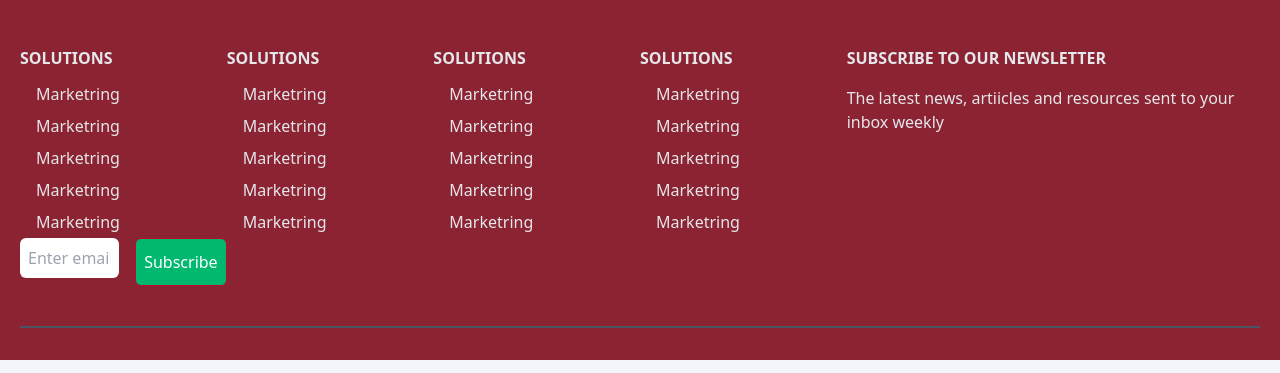
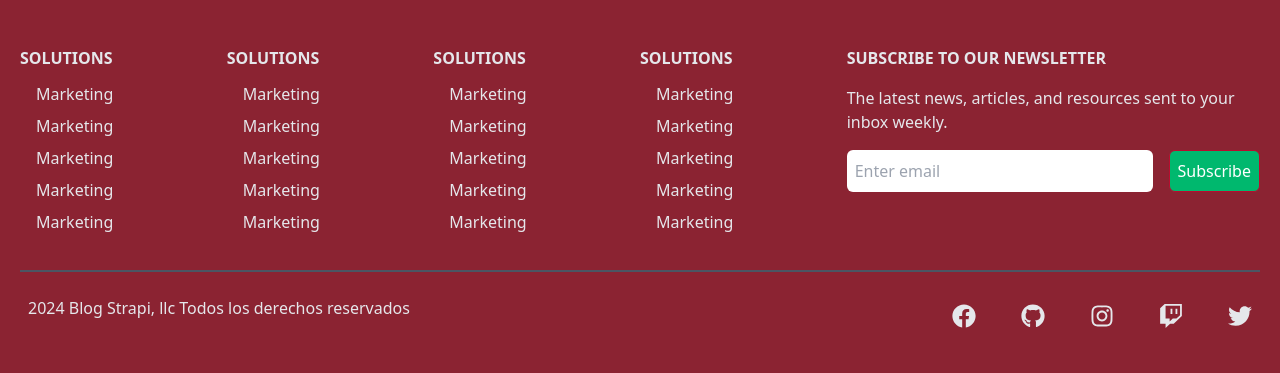
Before and after one commit to albertozelaya/blog-strapi, a React (Vite) app: page / in a window 1280 px wide. Shown: the part 658-1031 px from the top of the page. Built offline with nearby package versions, Linux system fonts and the light colour scheme.

Commit message:
Terminacion footer

```diff
--- a/package.json
+++ b/package.json
@@ -11,7 +11,8 @@
   },
   "dependencies": {
     "react": "^18.2.0",
-    "react-dom": "^18.2.0"
+    "react-dom": "^18.2.0",
+    "react-icons": "^5.0.1"
   },
   "devDependencies": {
     "@types/react": "^18.2.56",
--- a/src/components/Footer.jsx
+++ b/src/components/Footer.jsx
@@ -1,55 +1,68 @@
+import { FaFacebook, FaInstagram, FaTwitter, FaTwitch, FaGithub } from "react-icons/fa";
 const Footer = () => {
   return (
     <div className="w-full bg-RED_DARKER text-gray-200 py-8 px-2">
       <div className="max-w-[1240px] mx-auto grid grid-cols-2 md:grid-cols-6 border-b-2 border-gray-600 py-8">
-        <div className="">
+        <div>
           <h6 className="font-bold uppercase py-2">Solutions</h6>
           <ol>
-            <li className="py-1">Marketring</li>
-            <li className="py-1">Marketring</li>
-            <li className="py-1">Marketring</li>
-            <li className="py-1">Marketring</li>
-            <li className="py-1">Marketring</li>
+            <li className="py-1">Marketing</li>
+            <li className="py-1">Marketing</li>
+            <li className="py-1">Marketing</li>
+            <li className="py-1">Marketing</li>
+            <li className="py-1">Marketing</li>
           </ol>
         </div>
-        <div className="">
+        <div>
           <h6 className="font-bold uppercase py-2">Solutions</h6>
           <ol>
-            <li className="py-1">Marketring</li>
-            <li className="py-1">Marketring</li>
-            <li className="py-1">Marketring</li>
-            <li className="py-1">Marketring</li>
-            <li className="py-1">Marketring</li>
+            <li className="py-1">Marketing</li>
+            <li className="py-1">Marketing</li>
+            <li className="py-1">Marketing</li>
+            <li className="py-1">Marketing</li>
+            <li className="py-1">Marketing</li>
           </ol>
         </div>
-        <div className="">
+        <div>
           <h6 className="font-bold uppercase py-2">Solutions</h6>
           <ol>
-            <li className="py-1">Marketring</li>
-            <li className="py-1">Marketring</li>
-            <li className="py-1">Marketring</li>
-            <li className="py-1">Marketring</li>
-            <li className="py-1">Marketring</li>
+            <li className="py-1">Marketing</li>
+            <li className="py-1">Marketing</li>
+            <li className="py-1">Marketing</li>
+            <li className="py-1">Marketing</li>
+            <li className="py-1">Marketing</li>
           </ol>
         </div>
-        <div className="">
+        <div>
           <h6 className="font-bold uppercase py-2">Solutions</h6>
           <ol>
-            <li className="py-1">Marketring</li>
-            <li className="py-1">Marketring</li>
-            <li className="py-1">Marketring</li>
-            <li className="py-1">Marketring</li>
-            <li className="py-1">Marketring</li>
+            <li className="py-1">Marketing</li>
+            <li className="py-1">Marketing</li>
+            <li className="py-1">Marketing</li>
+            <li className="py-1">Marketing</li>
+            <li className="py-1">Marketing</li>
           </ol>
         </div>
+
         <div className="col-span-2 pt-2 md:pt-2">
           <p className="font-bold uppercase">Subscribe To Our Newsletter</p>
-          <p className="py-4">The latest news, artiicles and resources sent to your inbox weekly</p>
+          <p className="py-4">The latest news, articles, and resources sent to your inbox weekly.</p>
+          <form className="flex flex-col sm:flex-row">
+            <input className="w-full p-2 mr-4 rounded-md mb-2" type="email" placeholder="Enter email" />
+            <button className="p-2 mb-2 bg-[#00B86E] ">Subscribe</button>
+          </form>
         </div>
-        <form className="flex flex-col sm:flex-row ">
-          <input className="w-full p-2 mr-4 rounded-md mb-4" type="email" placeholder="Enter email"/>
-          <button className="p-2 mb-2 bg-[#00B86E]">Subscribe</button>
-        </form>
+      </div>
+
+      <div className="flex flex-col max-w-[1240px] px-2 py-4 m-auto justify-between sm:flex-row text-center text-gray-200 items-center">
+        <p>2024 Blog Strapi, llc Todos los derechos reservados</p>
+        <div className="flex justify-between sm:w-[300px] pt-4 text-2xl gap-2">
+          <FaFacebook />
+          <FaGithub />
+          <FaInstagram />
+          <FaTwitch />
+          <FaTwitter />
+        </div>
       </div>
     </div>
   );
```
Also changed, not shown: 1 other file (tests, documents, lock files or other folders).
